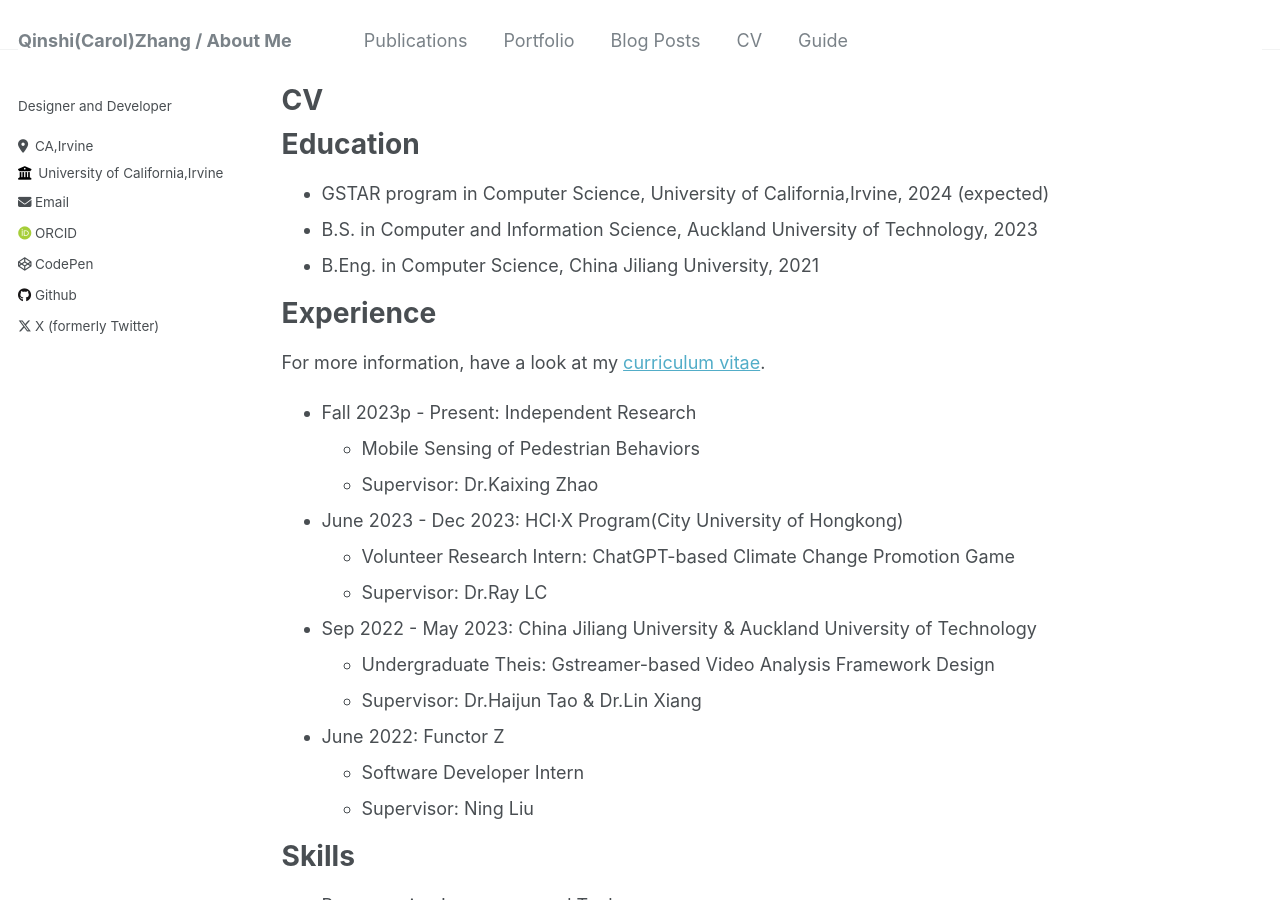
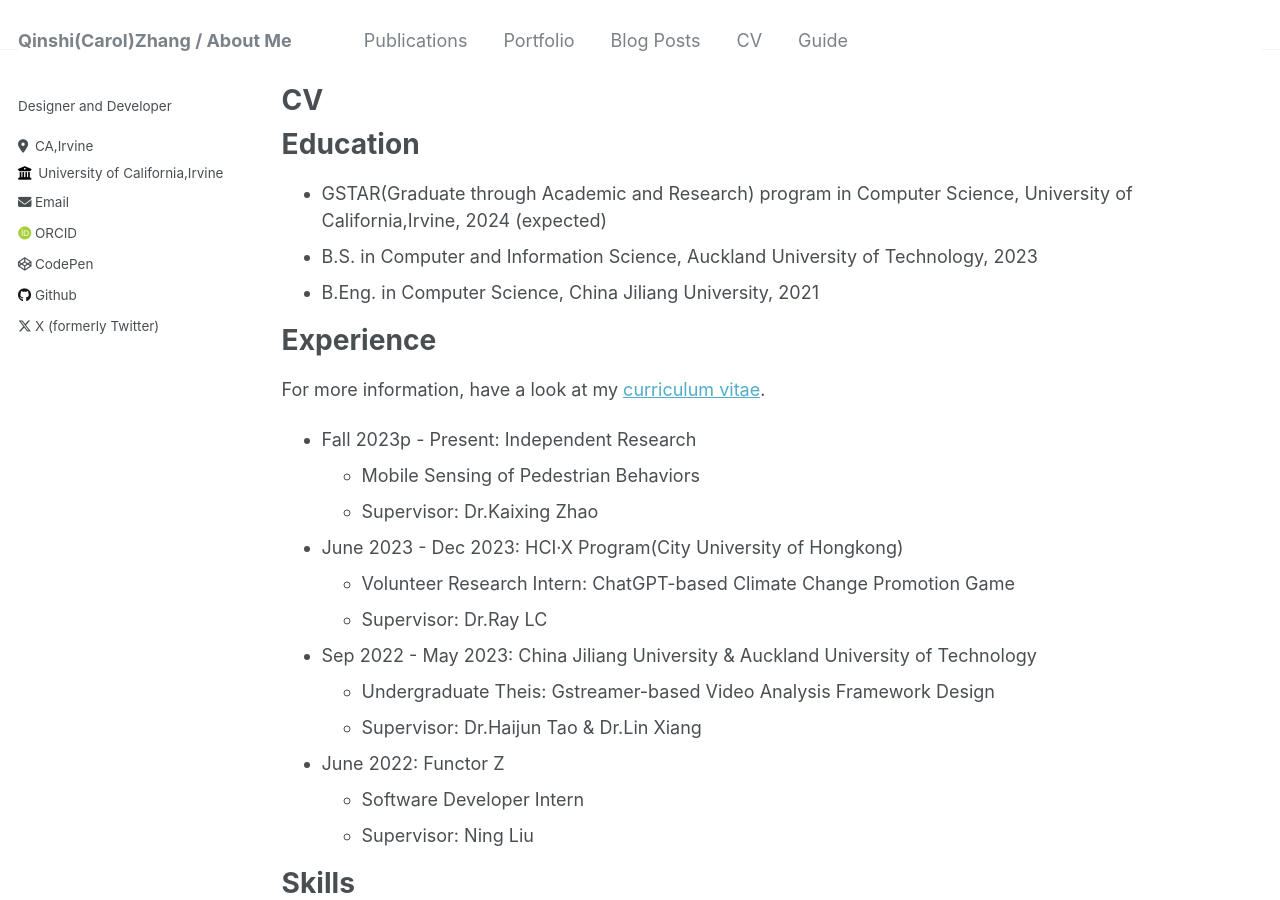
Before and after one commit to Carolzhangzz/AcademicWeb, a Jekyll site: the page built from _pages/cv.md, in a window 1280 px wide and 900 px high. Built offline with Jekyll 4.4.1, drawn with Linux system fonts in a browser that asks for light colours; some web fonts are replaced.

Commit message:
Update cv.md

```diff
--- a/_pages/cv.md
+++ b/_pages/cv.md
@@ -11,7 +11,7 @@ redirect_from:
 
 Education
 ======
-* GSTAR program in Computer Science, University of California,Irvine, 2024 (expected)
+* GSTAR(Graduate through Academic and Research) program in Computer Science, University of California,Irvine, 2024 (expected)
 * B.S. in Computer and Information Science, Auckland University of Technology, 2023
 * B.Eng. in Computer Science, China Jiliang University, 2021
 
```
